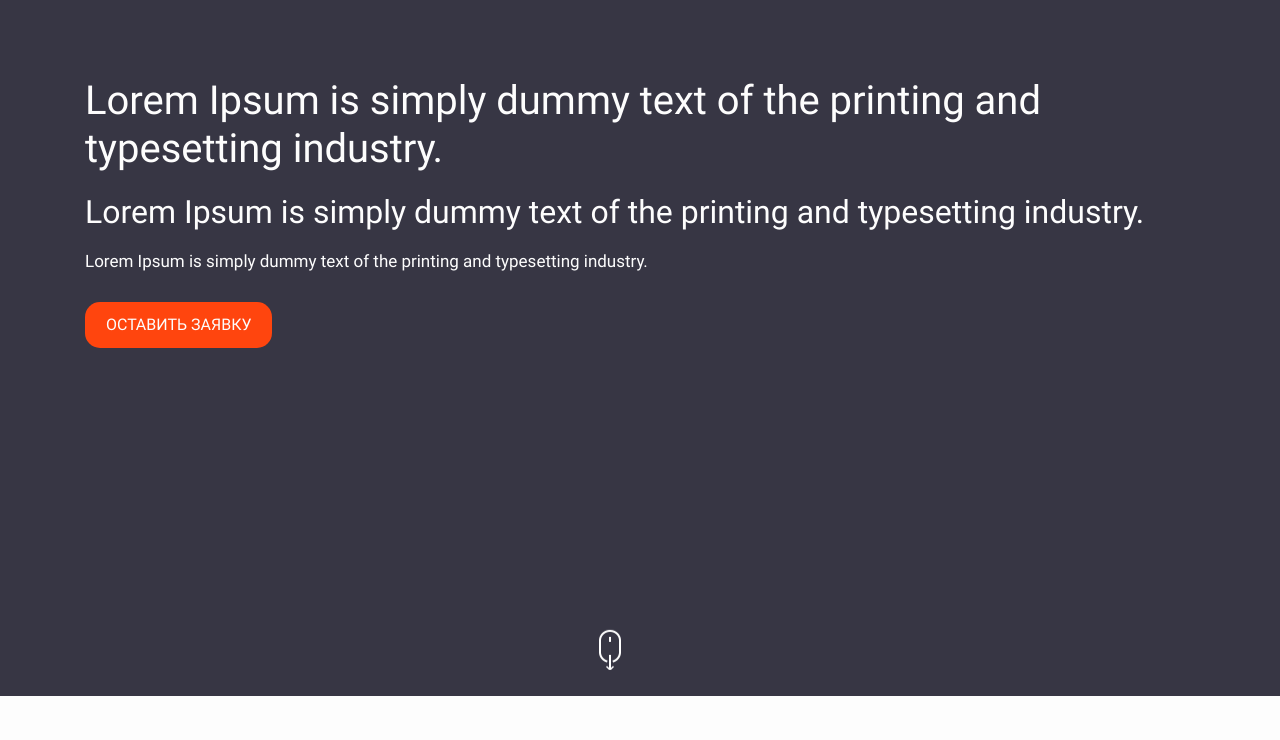
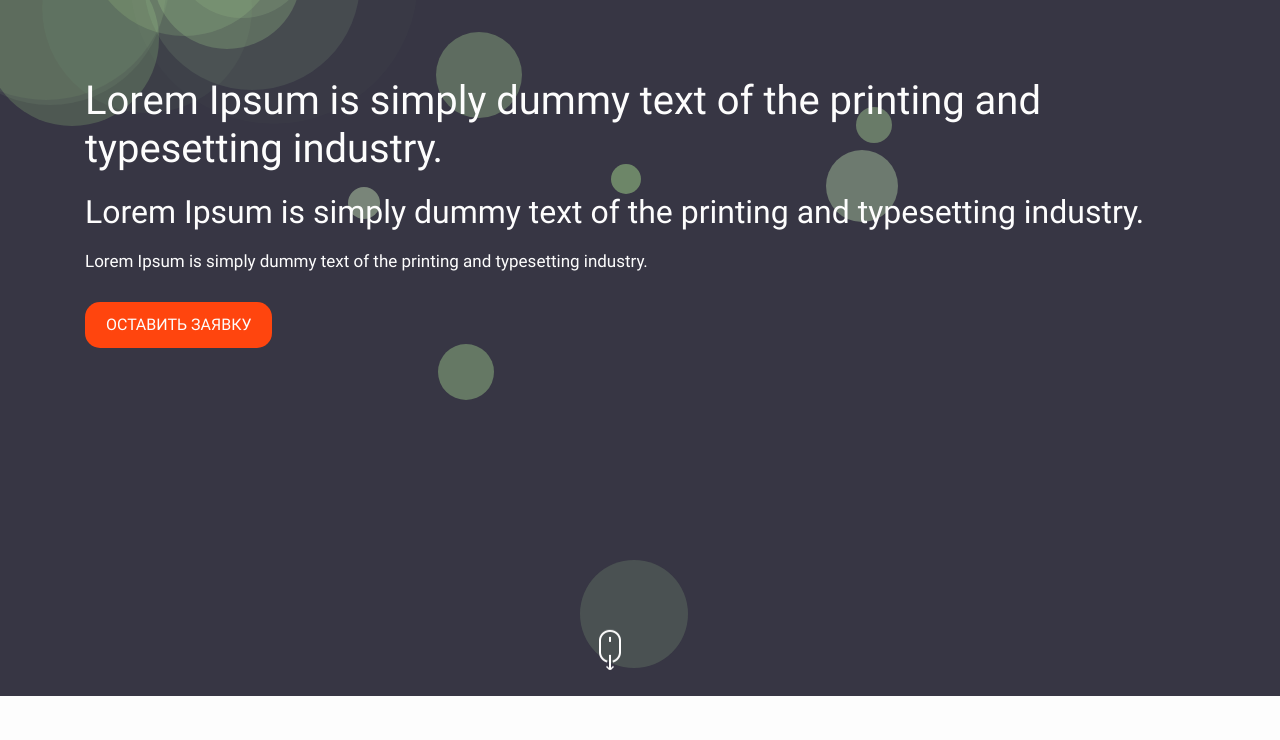
Before and after one commit to hramn1/Webinc, a website: page index.html in a window 1280 px wide. Shown: the part 104-844 px from the top of the page. Drawn offline with nearby package versions, Linux system fonts and the light colour scheme; files that its build step writes are made by us from their sources; animation ran at ten frames a second.

Commit message:
правки

```diff
--- a/js/script.js
+++ b/js/script.js
@@ -1,7 +1,110 @@
-'use strict';
+// 'use strict';
 var swiperTestemonial = new Swiper('.swiper-container--testemonial', {
   navigation: {
     nextEl: '.swiper-button-next',
     prevEl: '.swiper-button-prev',
   },
 });
+setTimeout(function() {
+  function resizeCanvas() {
+  ch = window.innerHeight;
+  cw = window.innerWidth;
+  c.width = cw;
+  c.height = ch;
+};
+var cw, ch,
+c = document.querySelector('.canvas-header'),
+ctx = c.getContext('2d'),
+parts = [],
+globalTick = 0,
+rand = function(min, max) {
+return Math.floor((Math.random() * (max - min + 1)) + min);
+};
+var Part = function() {
+this.reset();
+};
+Part.prototype.reset = function() {
+this.startRadius = rand(1, 10);
+// this.startRadius = rand(20, 25);
+this.radius = this.startRadius;
+this.x = rand(0, c.width);
+this.y = rand(0, c.height);
+this.hue = 100;
+this.saturation = rand(40, 60);
+this.lightness = rand(70, 80);
+this.startAlpha = 0.5;
+this.alpha = this.startAlpha;
+this.decayRate = .2;
+this.startLife = rand(10, 30);
+// this.startLife = 15;
+this.life = this.startLife;
+this.lineWidth = 1;
+}
+Part.prototype.update = function() {
+this.alpha = this.startAlpha * (this.life / this.startLife);
+this.radius = this.radius + 1;
+this.life -= this.decayRate;
+};
+Part.prototype.render = function() {
+ctx.beginPath();
+ctx.arc(this.x, this.y, this.radius, 0, Math.PI * 2, false);
+ctx.fillStyle = ctx.strokeStyle = 'hsla(' + this.hue + ', ' +
+this.saturation + '%, ' + this.lightness + '%, ' + this
+.alpha + ')';
+ctx.lineWidth = this.lineWidth;
+ctx.fill();
+// ctx.stroke();
+};
+var createParts = function() {
+parts.push(new Part());
+};
+var updateParts = function() {
+let i = parts.length;
+while (i--) {
+if (parts[i].life < 0) {
+parts.splice(i, 1)
+}
+parts[i].update();
+}
+};
+var renderParts = function() {
+let i = parts.length;
+while (i--) {
+parts[i].render();
+}
+};
+var clear = function() {
+ctx.globalCompositeOperation = 'destination-out';
+ctx.fillStyle = 'hsla(0, 0%, 0%, 1)';
+ctx.fillRect(0, 0, cw, ch);
+ctx.globalCompositeOperation = 'source-over';
+};
+//Run through the first iterations to get all the parts ready for rendering.
+for (let i = 0; i < 200; i++) {
+if (globalTick % 6 == 0) {
+createParts();
+}
+updateParts();
+globalTick++;
+}
+var loop = function() {
+window.requestAnimFrame(loop, c);
+clear();
+if (globalTick % 6 == 0) {
+createParts();
+}
+updateParts();
+renderParts();
+globalTick++;
+};
+window.requestAnimFrame = function() {
+return window.requestAnimationFrame || window.webkitRequestAnimationFrame ||
+window.mozRequestAnimationFrame || window.oRequestAnimationFrame ||
+window.msRequestAnimationFrame || function(a) {
+window.setTimeout(a, 1E3 / 60)
+}
+}();
+resizeCanvas();
+window.onresize = resizeCanvas;
+loop();
+}, 1);
--- a/sass/blocks/main-header.scss
+++ b/sass/blocks/main-header.scss
@@ -29,8 +29,11 @@
   top:0;
   right:0;
   left:0;
+  max-width: 100%;
 }
 .head-promo{
+  position: relative;
+  z-index: 1;
   margin-top: 10%;
   color: $white;
   &__title{
--- a/sass/blocks/our-service.scss
+++ b/sass/blocks/our-service.scss
@@ -1,5 +1,5 @@
 .our-service{
-  height: 100vh;
+  min-height: 100vh;
   padding: 40px 0 30px;
   &__title{
     text-align: center;
```
